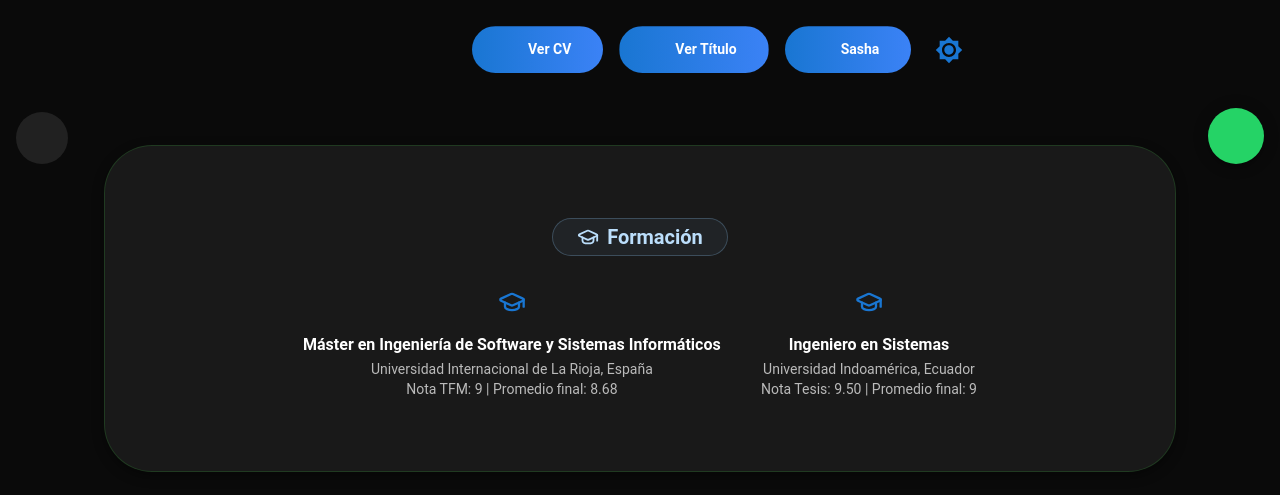
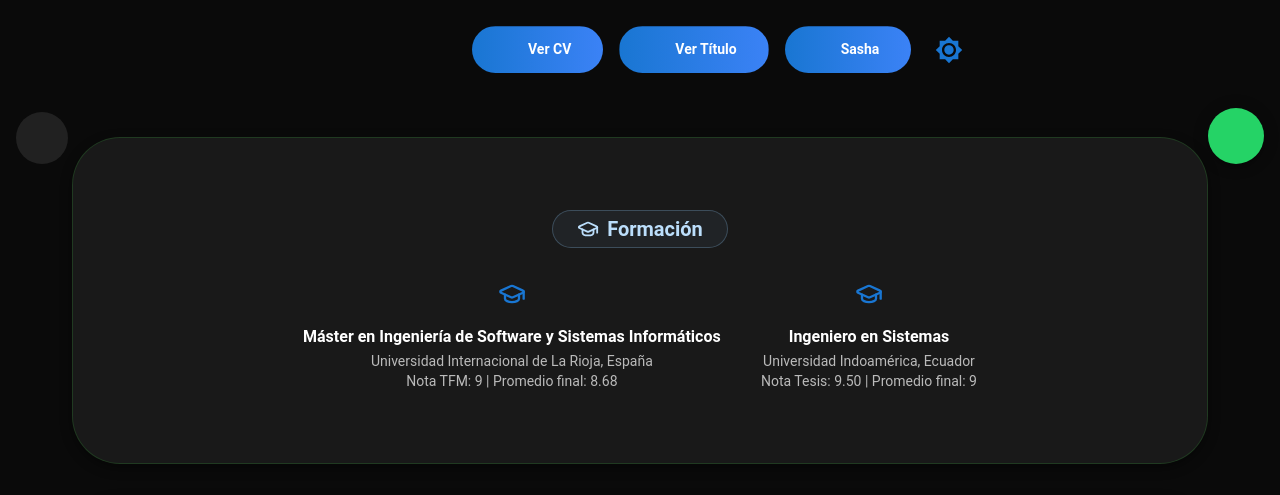
Before and after one commit to Patogol35/jorgito, a React (Vite) app: page / in a window 1280 px wide. Shown: the part 620-1115 px from the top of the page. Built offline with nearby package versions, Linux system fonts and the light colour scheme; some icons are missing.

Commit message:
Update App.jsx

```diff
--- a/src/App.jsx
+++ b/src/App.jsx
@@ -91,7 +91,7 @@ function App() {
 
       <Box
         sx={{
-          minHeight: "100dvh", // 🔥 FIX PRINCIPAL
+          minHeight: "100dvh", // 🔥 viewport real móvil
           overflowX: "hidden",
         }}
       >
@@ -108,8 +108,10 @@ function App() {
         <Container
           maxWidth="lg"
           sx={{
-            py: 6,
-            px: { xs: 2, sm: 4, md: 6, lg: 8, xl: 12 },
+            py: 5,
+            px: { xs: 2, sm: 3, md: 4 }, // 🔥 padding estable (clave)
+            display: "flex",
+            flexDirection: "column",
           }}
         >
           {sections.map(({ id, color, Component }) => (
@@ -121,6 +123,9 @@ function App() {
                 mb: 4,
                 p: { xs: 3, md: 5 },
                 borderRadius: { xs: 3, md: 4 },
+
+                width: "100%",          // 🔥 FIX layout
+                maxWidth: "100%",       // 🔥 FIX layout
 
                 backgroundColor:
                   theme.palette.mode === "dark"
@@ -146,7 +151,7 @@ function App() {
 
                 willChange: "transform",
 
-                // 🔥 Hover solo desktop
+                // 🔥 hover solo en desktop
                 "@media (hover: hover)": {
                   "&:hover": {
                     transform: "translateY(-4px) scale(1.01)",
@@ -169,7 +174,6 @@ function App() {
         {/* WhatsApp */}
         <Tooltip title="Chatea por WhatsApp" placement="left">
           <Fab
-            aria-label="whatsapp"
             sx={{
               position: "fixed",
               bottom: 16,
@@ -203,16 +207,7 @@ function App() {
               width: 52,
               height: 52,
               boxShadow: "none",
-              transition: "background-color 0.25s ease, transform 0.2s ease",
-              "&:hover": {
-                bgcolor:
-                  theme.palette.mode === "dark"
-                    ? theme.palette.grey[800]
-                    : theme.palette.primary.dark,
-              },
-              "&:active": {
-                transform: "scale(0.95)",
-              },
+              "&:active": { transform: "scale(0.95)" },
             })}
           >
             {mode === "light" ? <Brightness4 /> : <Brightness7 />}
@@ -239,16 +234,7 @@ function App() {
               fontSize: "1rem",
               letterSpacing: "1px",
               boxShadow: "none",
-              transition: "background-color 0.25s ease, transform 0.2s ease",
-              "&:hover": {
-                bgcolor:
-                  theme.palette.mode === "dark"
-                    ? theme.palette.grey[800]
-                    : theme.palette.primary.dark,
-              },
-              "&:active": {
-                transform: "scale(0.95)",
-              },
+              "&:active": { transform: "scale(0.95)" },
             })}
           >
             {lang === "es" ? "EN" : "ES"}
```
